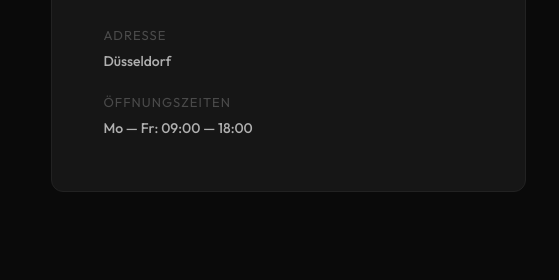
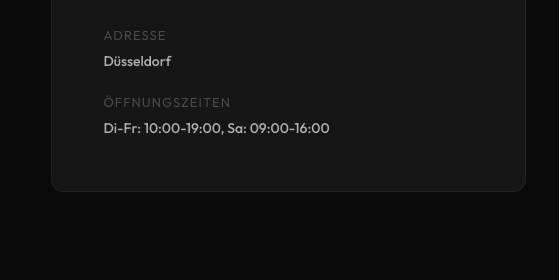
Before and after one commit to systemsforfuture/sezan-duesseldorf, a plain HTML site: page index.html in a window 1280 px wide. Shown: the part 5265-5545 px from the top of the page, 0-559 px from the left. Drawn offline with Linux system fonts and the light colour scheme.

Commit message:
Fix: Echte Friseur-Öffnungszeiten

```diff
--- a/index.html
+++ b/index.html
@@ -346,7 +346,7 @@ footer{padding:clamp(48px,6vw,96px) 0 32px;border-top:1px solid var(--border)}
       <div class="contact-card">
         <h3>Kontakt</h3>
         <a href="tel:021120066184" class="contact-btn contact-btn-primary"><svg width="20" height="20" viewBox="0 0 24 24" fill="none" stroke="currentColor" stroke-width="2"><path d="M22 16.92v3a2 2 0 01-2.18 2 19.79 19.79 0 01-8.63-3.07 19.5 19.5 0 01-6-6 19.79 19.79 0 01-3.07-8.67A2 2 0 014.11 2h3a2 2 0 012 1.72c.127.96.361 1.903.7 2.81a2 2 0 01-.45 2.11L8.09 9.91a16 16 0 006 6l1.27-1.27a2 2 0 012.11-.45c.907.339 1.85.573 2.81.7A2 2 0 0122 16.92z"/></svg> Anrufen: 0211 20066184</a><a href="https://wa.me/4921120066184" class="contact-btn contact-btn-wa" target="_blank"><svg width="20" height="20" viewBox="0 0 24 24" fill="none" stroke="currentColor" stroke-width="2"><path d="M21 15a2 2 0 01-2 2H7l-4 4V5a2 2 0 012-2h14a2 2 0 012 2z"/></svg> WhatsApp</a>
-        <div style="margin-top:28px"><div class="ci-label">Adresse</div><div class="ci-val">Düsseldorf</div><div class="ci-label">Öffnungszeiten</div><div class="ci-val">Mo — Fr: 09:00 — 18:00</div></div>
+        <div style="margin-top:28px"><div class="ci-label">Adresse</div><div class="ci-val">Düsseldorf</div><div class="ci-label">Öffnungszeiten</div><div class="ci-val">Di-Fr: 10:00-19:00, Sa: 09:00-16:00</div></div>
       </div>
       <div class="map-wrap"><iframe src="https://www.google.com/maps?q=SEZAN+Düsseldorf&output=embed" loading="lazy" referrerpolicy="no-referrer-when-downgrade" title="Standort"></iframe></div>
     </div>
```
